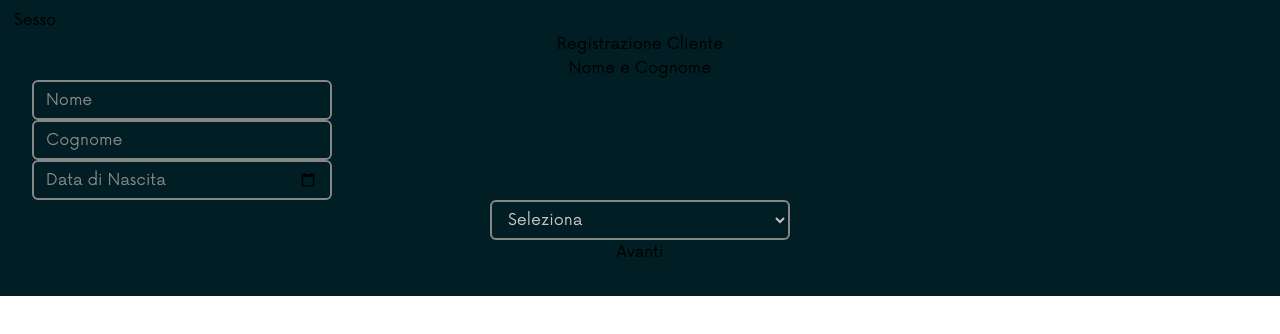
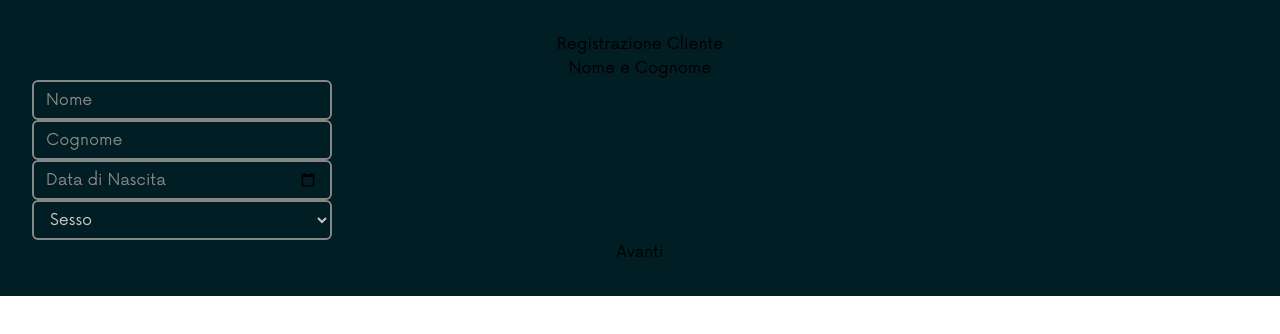
Before and after one commit to develhope/FS28-Team2-Project4, a React (Vite) app in the folder stayfit-app/: page / in a window 1280 px wide. Shown: the top 334 px of the page. Built offline with nearby package versions, Linux system fonts and the light colour scheme.

Commit message:
added Textbox and SelectBox in FormCliente

```diff
--- a/stayfit-app/src/App.jsx
+++ b/stayfit-app/src/App.jsx
@@ -1,13 +1,10 @@
 import './App.css';
-import Form from './FormCliente'
-import Textbox from './MyComponents/Textbox';
+import Form from './FormCliente';
 
 const App = () => {
   return (
     <div className="App">
-      <Form>
-        <Textbox></Textbox>
-      </Form>
+      <Form></Form>
     </div>
   );
 };
--- a/stayfit-app/src/FormCliente.jsx
+++ b/stayfit-app/src/FormCliente.jsx
@@ -1,5 +1,6 @@
 import { useState, useCallback } from 'react';
 import Textbox from './MyComponents/Textbox.jsx';
+import { SelectBox } from './MyComponents/SelectBox.jsx';
 
 const Form = () => {
   const [step, setStep] = useState(0);
@@ -114,6 +115,12 @@ const Form = () => {
     }
   };
 
+  const genderOptions = [
+    { value: 'male', label: 'Maschio' },
+    { value: 'female', label: 'Femmina' },
+    { value: 'other', label: 'Altro' },
+  ];
+
   const steps = [
     {
       label: 'Nome e Cognome',
@@ -145,20 +152,18 @@ const Form = () => {
             onChange={handleChange}
             required
           />
-          <label  className={'absolute left-3 top-2 transition-all duration-200 ease-in-out bg-primary-blue px-0.5 bg-left bg-no-repeat'}>Sesso</label>
-          <select
+          <SelectBox
+            label="Sesso"
             name="gender"
             value={formData.gender}
             onChange={handleChange}
+            options={genderOptions}
             required
             className="peer border-2 w-[300px] h-10 bg-transparent border-secondary-gray cursor-pointer
   text-[#C5C5C5] pl-[12px] pr-[12px] rounded-[6px] outline-none transition-all
   duration-300 focus:ring-secondary-green hover:border-secondary-green focus:border-secondary-green"
           >
-            <option value="">Seleziona</option>
-            <option value="male">Maschio</option>
-            <option value="female">Femmina</option>
-          </select>
+          </SelectBox>
         </>
       ),
     },
--- a/stayfit-app/src/FormProfessionista.jsx
+++ b/stayfit-app/src/FormProfessionista.jsx
@@ -468,7 +468,7 @@ const Form = () => {
             required
           />
           <label className="form-check-label">
-            Accetto l'Informativa Privacy
+            Accetto l&apos;Informativa Privacy
           </label>
         </div>
       ),
@@ -500,7 +500,7 @@ const Form = () => {
             onChange={handleChange}
           />
           <label className="form-check-label">
-            Ricevere Aggiornamenti dall'App
+            Ricevere Aggiornamenti dall&apos;App
           </label>
         </div>
       ),
--- a/stayfit-app/src/MyComponents/CardMenu.jsx
+++ b/stayfit-app/src/MyComponents/CardMenu.jsx
@@ -1,4 +1,4 @@
-import React, { useContext } from 'react';
+import { useContext } from 'react';
 import { Card } from './Card';
 import { CardContext } from './CardProvider';
 
--- /dev/null
+++ b/stayfit-app/src/MyComponents/SelectBox.jsx
@@ -0,0 +1,54 @@
+import { useState } from 'react';
+
+export const SelectBox = ({
+  label,
+  name,
+  value,
+  onChange,
+  options,
+  required,
+}) => {
+  const [isFocused, setIsFocused] = useState(false);
+
+  const handleFocus = () => setIsFocused(true);
+
+  const handleBlur = () => {
+    if (!value) {
+      setIsFocused(false);
+    }
+  };
+
+  return (
+    <div className="relative w-[300px] h-10">
+      <label
+        htmlFor={name}
+        className={`absolute opacity-0 left-4 top-2 transition-all duration-200 ease-in-out bg-primary-blue px-0.5 bg-left bg-no-repeat ${
+          isFocused || value
+            ? 'opacity-100 top-[-8px] left-[0.75rem] text-xs text-secondary-green glow-text bg-[length:100%_100%]'
+            : 'top-2 text-base text-secondary-gray cursor-text bg-[length:0%_100%]'
+        }`}
+      >
+        {label}
+      </label>
+      <select
+        className="custom-select peer border-2 w-[300px] h-10 bg-transparent border-secondary-gray cursor-text
+          caret-[#C5C5C5] text-[#C5C5C5] pl-[12px] pr-[12px] rounded-[6px] outline-none transition-all
+          duration-300 focus:ring-secondary-green hover:border-secondary-green focus:border-secondary-green
+          glow-effect focus:transition-all focus:duration-300"
+        name={name}
+        value={value}
+        onChange={onChange}
+        onFocus={handleFocus}
+        onBlur={handleBlur}
+        {...(required && { required })}
+      >
+        <option value="">{label}</option>
+        {options.map((option) => (
+          <option key={option.value} value={option.value}>
+            {option.label}
+          </option>
+        ))}
+      </select>
+    </div>
+  );
+};
--- /dev/null
+++ b/stayfit-app/src/MyComponents/TrySelect.jsx
@@ -0,0 +1,41 @@
+import { useState } from 'react';
+import { SelectBox } from './SelectBox';
+import Textbox from './Textbox';
+import Button from './Button';
+
+const TrySelect = () => {
+  const [formData, setFormData] = useState({
+    gender: '',
+  });
+
+  const handleChange = (event) => {
+    setFormData({
+      ...formData,
+      [event.target.name]: event.target.value,
+    });
+  };
+
+  const genderOptions = [
+    { value: 'male', label: 'Maschio' },
+    { value: 'female', label: 'Femmina' },
+    { value: 'other', label: 'Altro' },
+  ];
+
+  return (
+    <form className="flex flex-col gap-5 justify-center items-center">
+      <Textbox label="Nome" type="text" id="name"></Textbox>
+      <Textbox label="Cognome" type="text" id="surname"></Textbox>
+      <SelectBox
+        label="Sesso"
+        name="gender"
+        value={formData.gender}
+        onChange={handleChange}
+        options={genderOptions}
+        required
+      />
+      <Button type={'submit'} onClick={''} text={'Invia ora!'}></Button>
+    </form>
+  );
+};
+
+export default TrySelect
```
